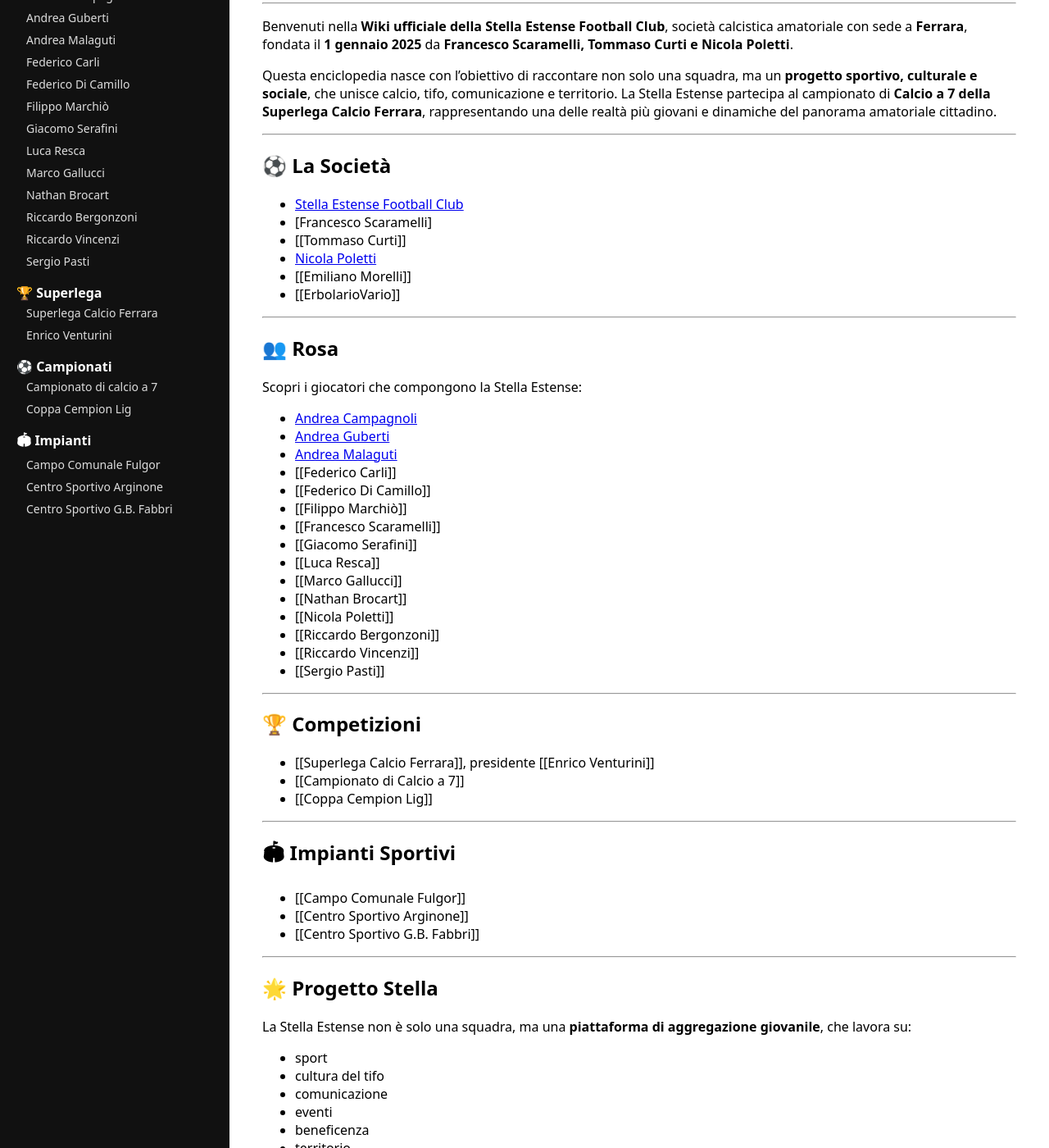
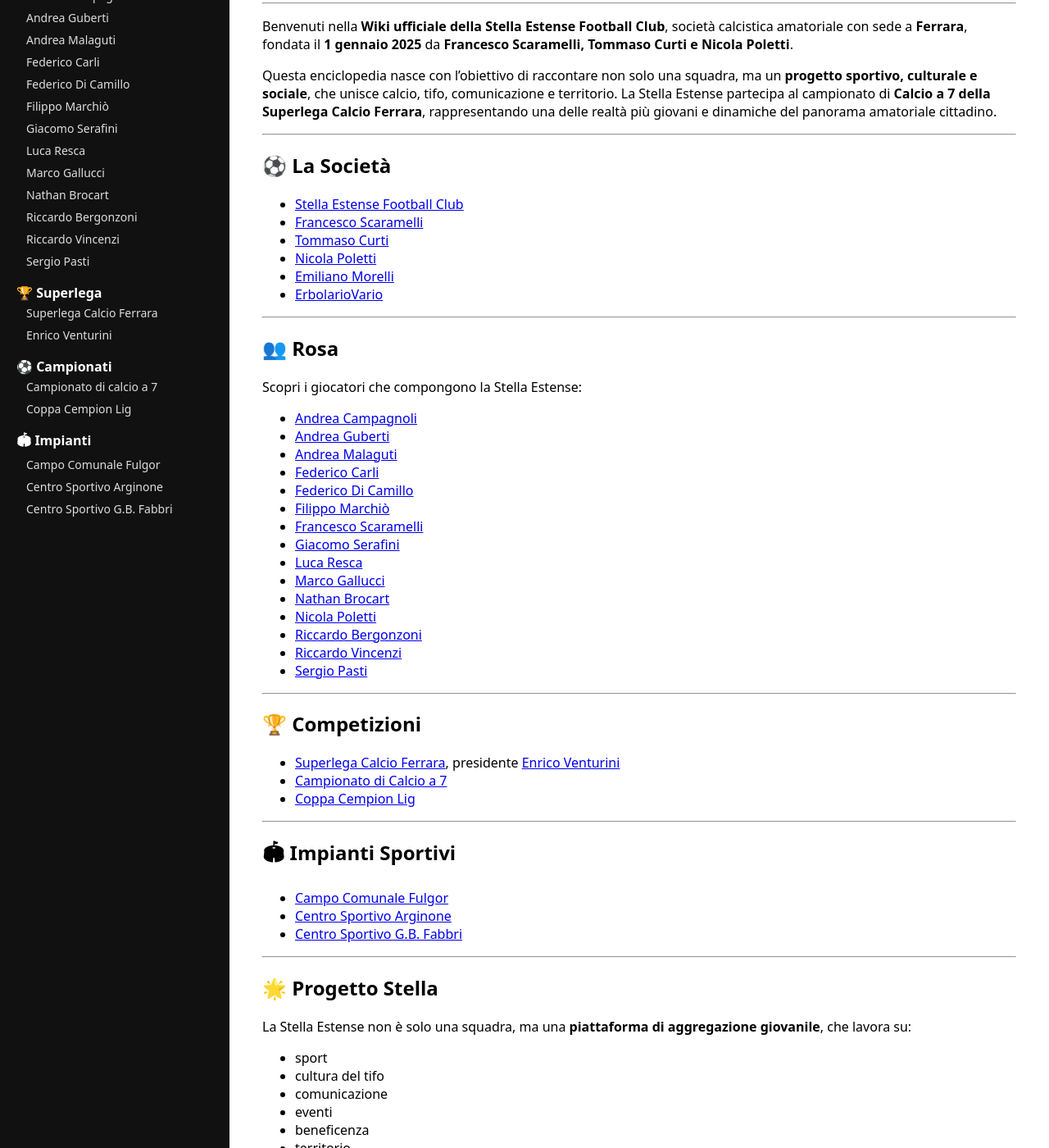
Before and after one commit to tommy-unife/Stella-Estense-Wiki, a Jekyll site: the page built from index.md, in a window 1280 px wide and 1400 px high, scrolled down 380 px. Shown: the whole window at 82% size. Built offline with Jekyll 4.4.1, drawn with Linux system fonts in a browser that asks for light colours; part of the change alters nothing that is shown.

```diff
--- a/index.md
+++ b/index.md
@@ -23,11 +23,11 @@ La Stella Estense partecipa al campionato di **Calcio a 7 della Superlega Calcio
 ## ⚽ La Società
 
 - [Stella Estense Football Club](Stella-Estense-Football-Club.md)
-- [Francesco Scaramelli]
-- [[Tommaso Curti]]
+- [Francesco Scaramelli](Francesco-Scaramelli.md)
+- [Tommaso Curti](Tommaso-Curti.md)
 - [Nicola Poletti](Nicola-Poletti.md)
-- [[Emiliano Morelli]]
-- [[ErbolarioVario]]
+- [Emiliano Morelli](Emiliano-Morelli.md)
+- [ErbolarioVario](ErbolarioVario.md)
 
 ---
 
@@ -38,34 +38,34 @@ Scopri i giocatori che compongono la Stella Estense:
 - [Andrea Campagnoli](Andrea-Campagnoli.md)
 - [Andrea Guberti](Andrea-Guberti.md)
 - [Andrea Malaguti](Andrea-Malaguti.md)
-- [[Federico Carli]]
-- [[Federico Di Camillo]]
-- [[Filippo Marchiò]]
-- [[Francesco Scaramelli]]
-- [[Giacomo Serafini]]
-- [[Luca Resca]]
-- [[Marco Gallucci]]
-- [[Nathan Brocart]]
-- [[Nicola Poletti]]
-- [[Riccardo Bergonzoni]]
-- [[Riccardo Vincenzi]]
-- [[Sergio Pasti]]
+- [Federico Carli](Federico-Carli.md)
+- [Federico Di Camillo](Federico-Di-Camillo.md)
+- [Filippo Marchiò](Filippo-Marchiò.md)
+- [Francesco Scaramelli](Francesco-Scaramelli.md)
+- [Giacomo Serafini](Giacomo-Serafini.md)
+- [Luca Resca](Luca-Resca.md)
+- [Marco Gallucci](Marco-Gallucci.md)
+- [Nathan Brocart](Nathan-Brocart.md)
+- [Nicola Poletti](Nicola-Poletti.md)
+- [Riccardo Bergonzoni](Riccardo-Bergonzoni.md)
+- [Riccardo Vincenzi](Riccardo-Vincenzi.md)
+- [Sergio Pasti](Sergio-Pasti.md)
 
 ---
 
 ## 🏆 Competizioni
 
-- [[Superlega Calcio Ferrara]], presidente [[Enrico Venturini]]
-- [[Campionato di Calcio a 7]]
-- [[Coppa Cempion Lig]]
+- [Superlega Calcio Ferrara](Superlega-Calcio-Ferrara.md), presidente [Enrico Venturini](Enrico-Venturini.md)
+- [Campionato di Calcio a 7](Campionato-Calcio-a-7.md)
+- [Coppa Cempion Lig](Coppa-Cempion-Lig)
 
 ---
 
 ## 🏟 Impianti Sportivi
 
-- [[Campo Comunale Fulgor]]
-- [[Centro Sportivo Arginone]]
-- [[Centro Sportivo G.B. Fabbri]]
+- [Campo Comunale Fulgor](Campo-Comunale-Fulgor.md)
+- [Centro Sportivo Arginone](Centro-Sportivo-Arginone.md)
+- [Centro Sportivo G.B. Fabbri](Centro-Sportivo-G.B.-Fabbri.md)
 
 ---
 
```
